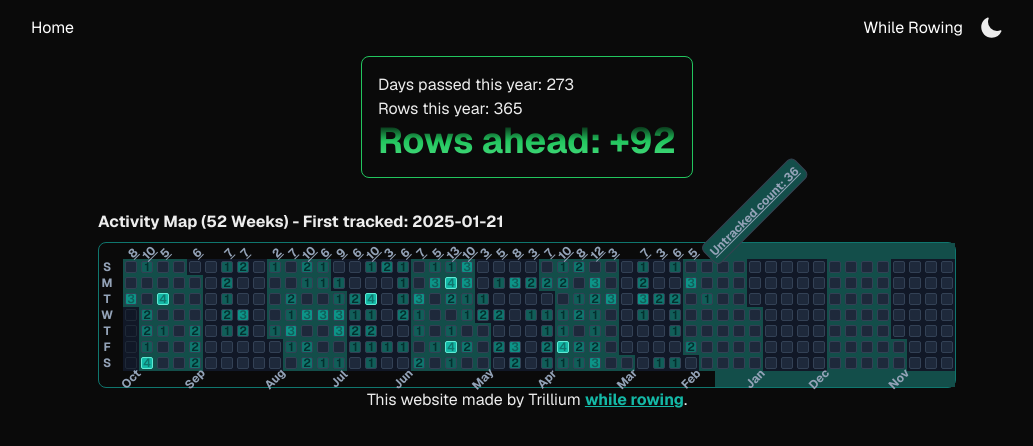
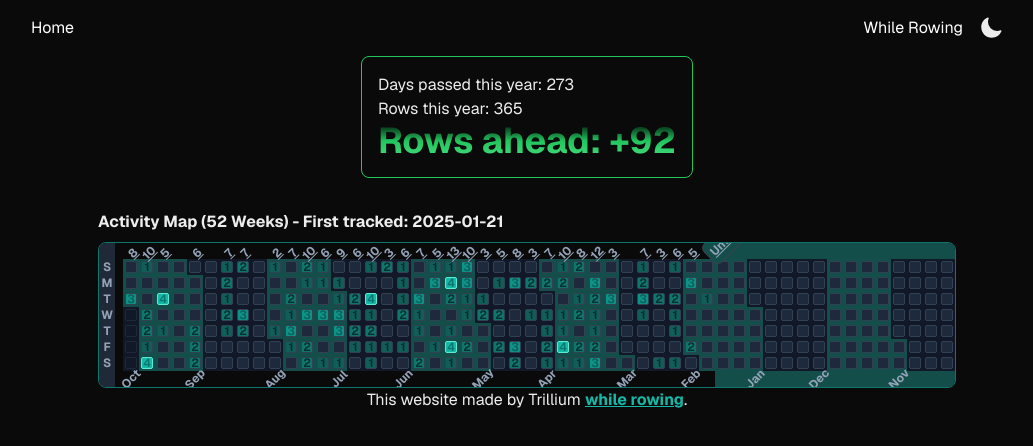
Before and after one commit to trillium/row_tracker, a Next.js app: page / in a window 1280 px wide. Shown: the top 446 px of the page, without its empty margins (113-1146 px from the left). Built offline with nearby package versions, Linux system fonts and the light colour scheme.

Commit message:
feat: Add horizontal scroll to activity grid
Enable overflow-x-auto on ActivityGrid container and make day-of-week column sticky to remain visible during horizontal scrolling.

```diff
--- a/src/components/ActivityGrid.tsx
+++ b/src/components/ActivityGrid.tsx
@@ -50,9 +50,9 @@ const ActivityGrid: React.FC<ActivityGridProps> = ({
   }
 
   return (
-    <div className="flex border border-teal-300 dark:border-teal-700 rounded-lg">
+    <div className="flex border border-teal-300 dark:border-teal-700 rounded-lg overflow-x-auto">
       {/* Day headings */}
-      <div className="flex flex-col mr-2">
+      <div className="flex flex-col mr-2 sticky left-0 bg-white dark:bg-gray-800 z-10">
         <div className="w-3 h-3 m-0.5"></div>
         {["S", "M", "T", "W", "T", "F", "S"].map((day, i) => (
           <div
```
